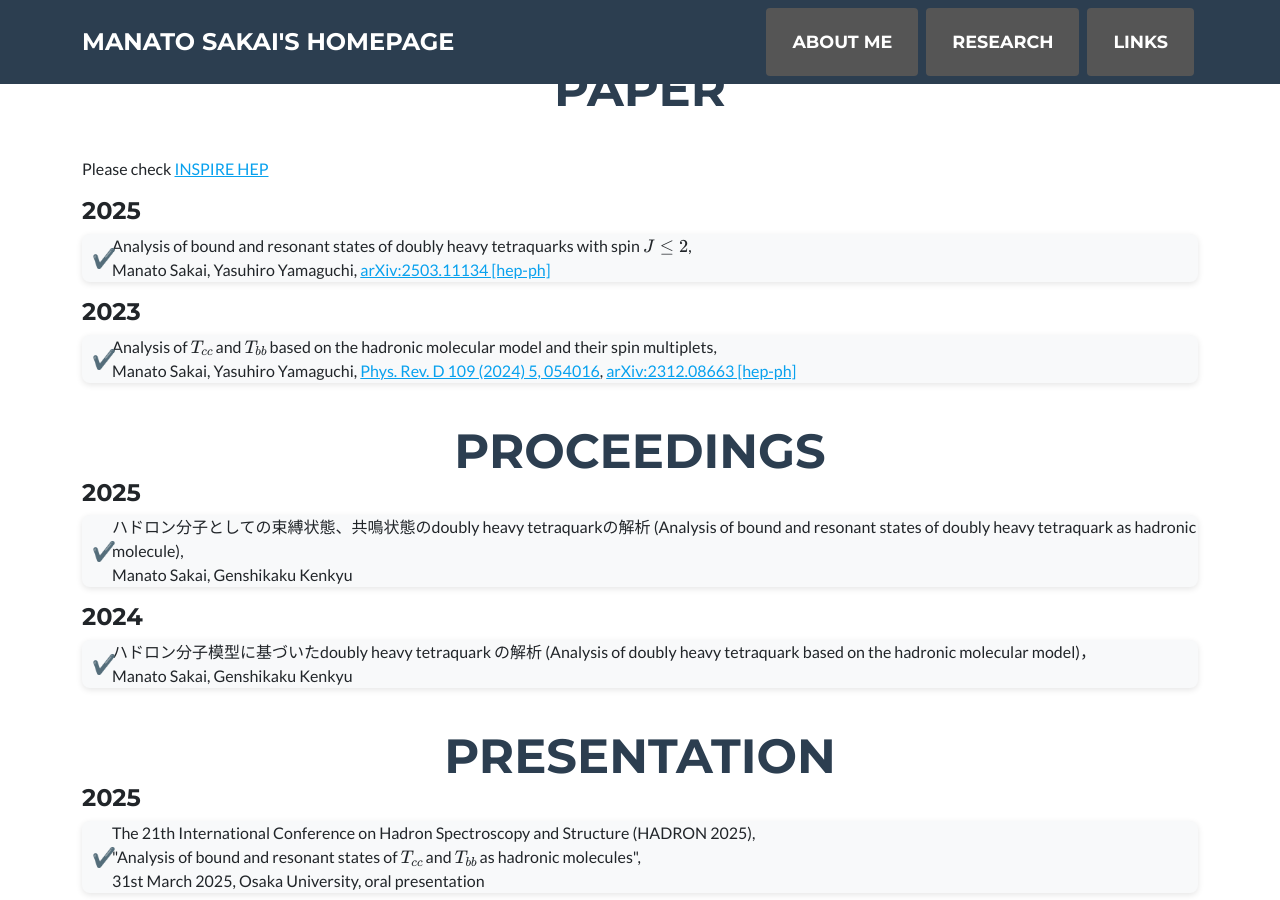
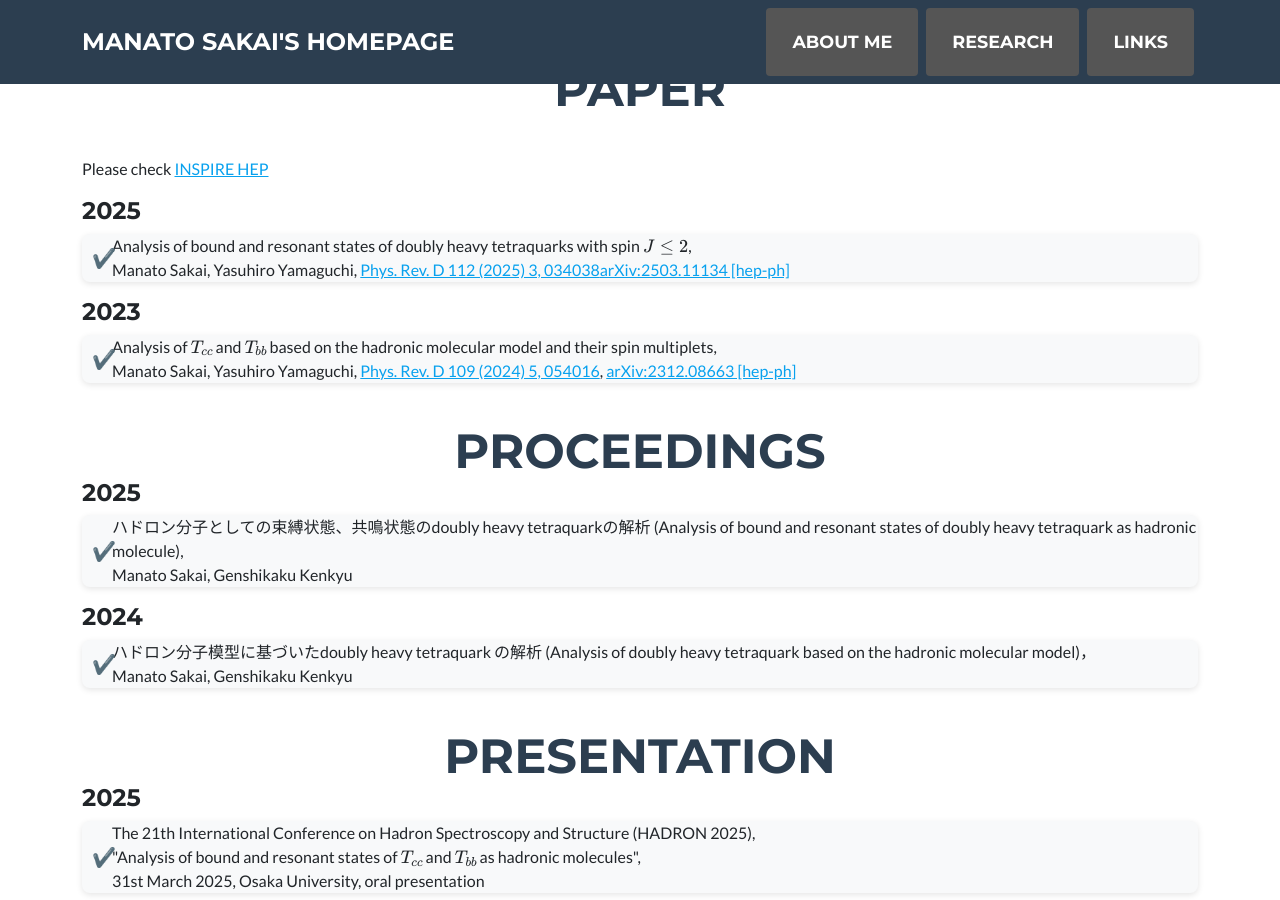
Before and after one commit to manato-sakai/homepage, a Jekyll site: the page Research.html, which Jekyll copies as it is, in a window 1280 px wide and 900 px high, scrolled down 427 px. Built offline with Jekyll 4.4.1, drawn with Linux system fonts in a browser that asks for light colours; nearby versions of some CDN libraries.

```diff
--- a/Research.html
+++ b/Research.html
@@ -68,7 +68,7 @@
                 <ul class="index">
                     <li>Analysis of bound and resonant states of doubly heavy tetraquarks with spin \(J \leq 2\), <br>
                         Manato Sakai, Yasuhiro Yamaguchi,
-                        <a href="https://arxiv.org/abs/2503.11134">arXiv:2503.11134 [hep-ph]</a>
+                        <a href="Phys.Rev.D 112 (2025) 3, 034038">Phys. Rev. D 112 (2025) 3, 034038</a><a href="https://arxiv.org/abs/2503.11134">arXiv:2503.11134 [hep-ph]</a>
                     </li>
                 </ul class="index">
                 <!-- 2023 -->
```
